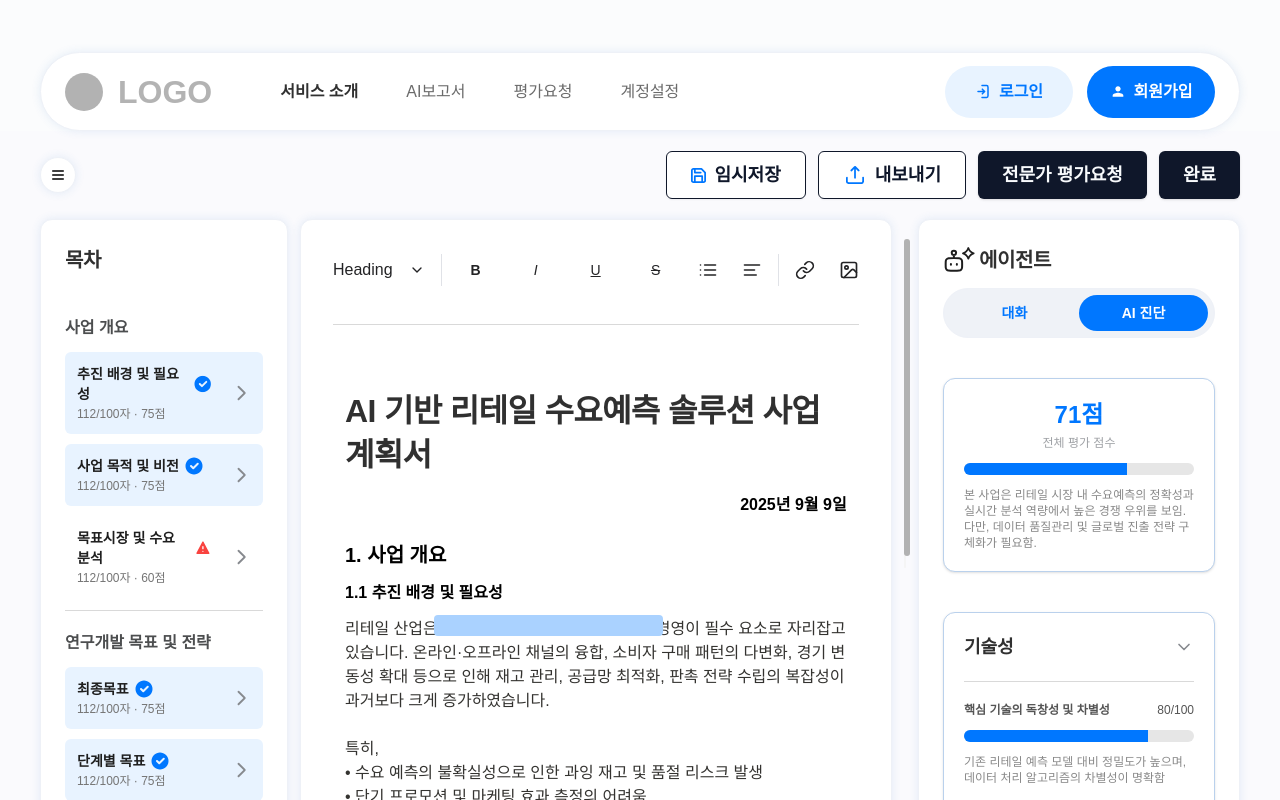
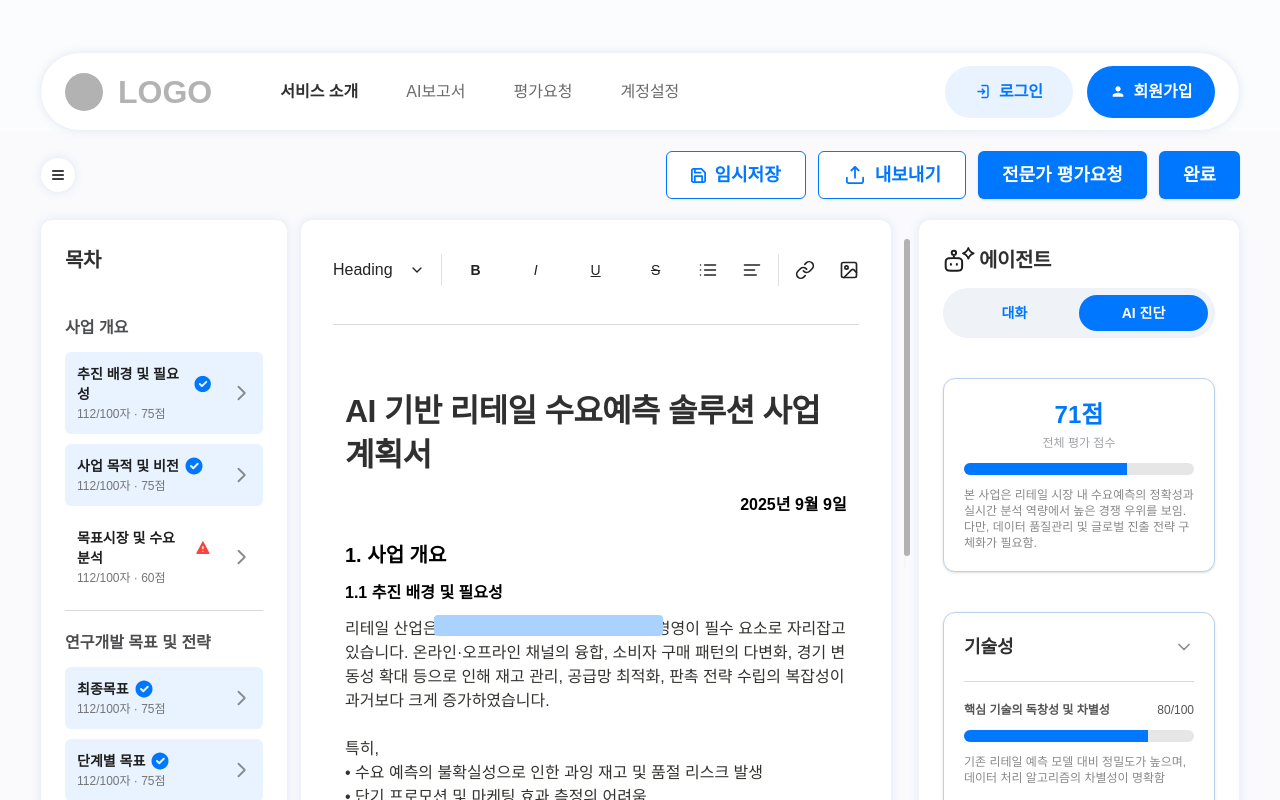
Before and after one commit to Leejoongjae123/aireport, a Next.js app: page /report/editor in a window 1280 px wide. Shown: the top 800 px of the page. Built offline with nearby package versions, Linux system fonts and the light colour scheme; no server answers; a web font is replaced by a local one.

Commit message:
fix/primary 색상 변경

```diff
--- a/app/(client)/globals.css
+++ b/app/(client)/globals.css
@@ -13,8 +13,8 @@
     --card-foreground: 222.2 84% 4.9%;
     --popover: 0 0% 100%;
     --popover-foreground: 222.2 84% 4.9%;
-    --primary: 222.2 47.4% 11.2%;
-    --primary-foreground: 210 40% 98%;
+    --primary: 212 100% 50%;
+    --primary-foreground: 0 0% 100%;
     --secondary: 210 40% 96%;
     --secondary-foreground: 222.2 84% 4.9%;
     --muted: 210 40% 96%;
--- a/app/(client)/report/components/top-navigation.tsx
+++ b/app/(client)/report/components/top-navigation.tsx
@@ -89,7 +89,7 @@ export function TopNavigation({ onMenuClick }: TopNavigationProps) {
             </Button>
             <Button
               variant="default"
-              className="w-[79px] h-12 text-[18px] font-semibold"
+              className="w-[79px] h-12 text-[18px] font-semibold bg-primary text-white hover:bg-primary/90"
               onClick={handleNextClick}
             >
               다음
```
